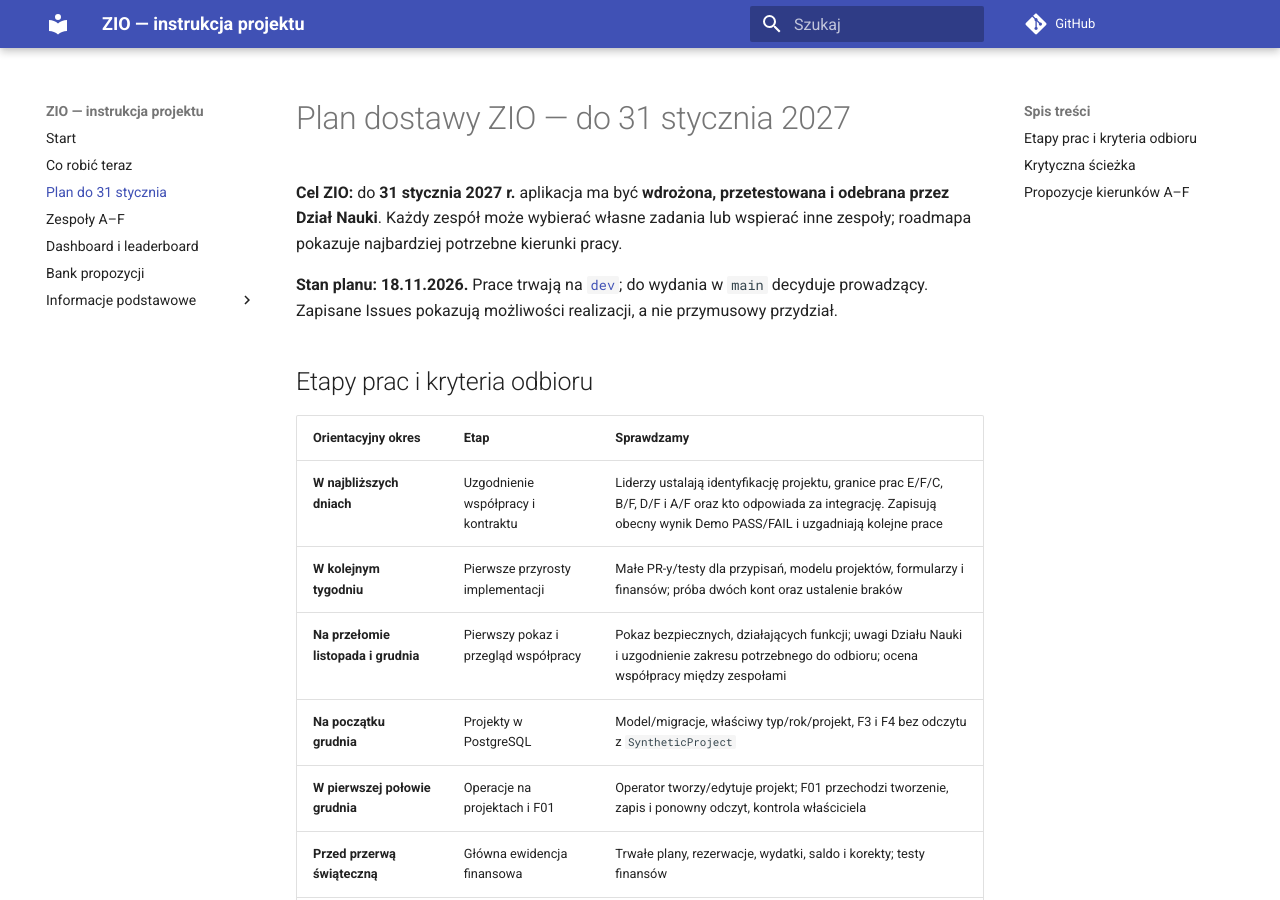
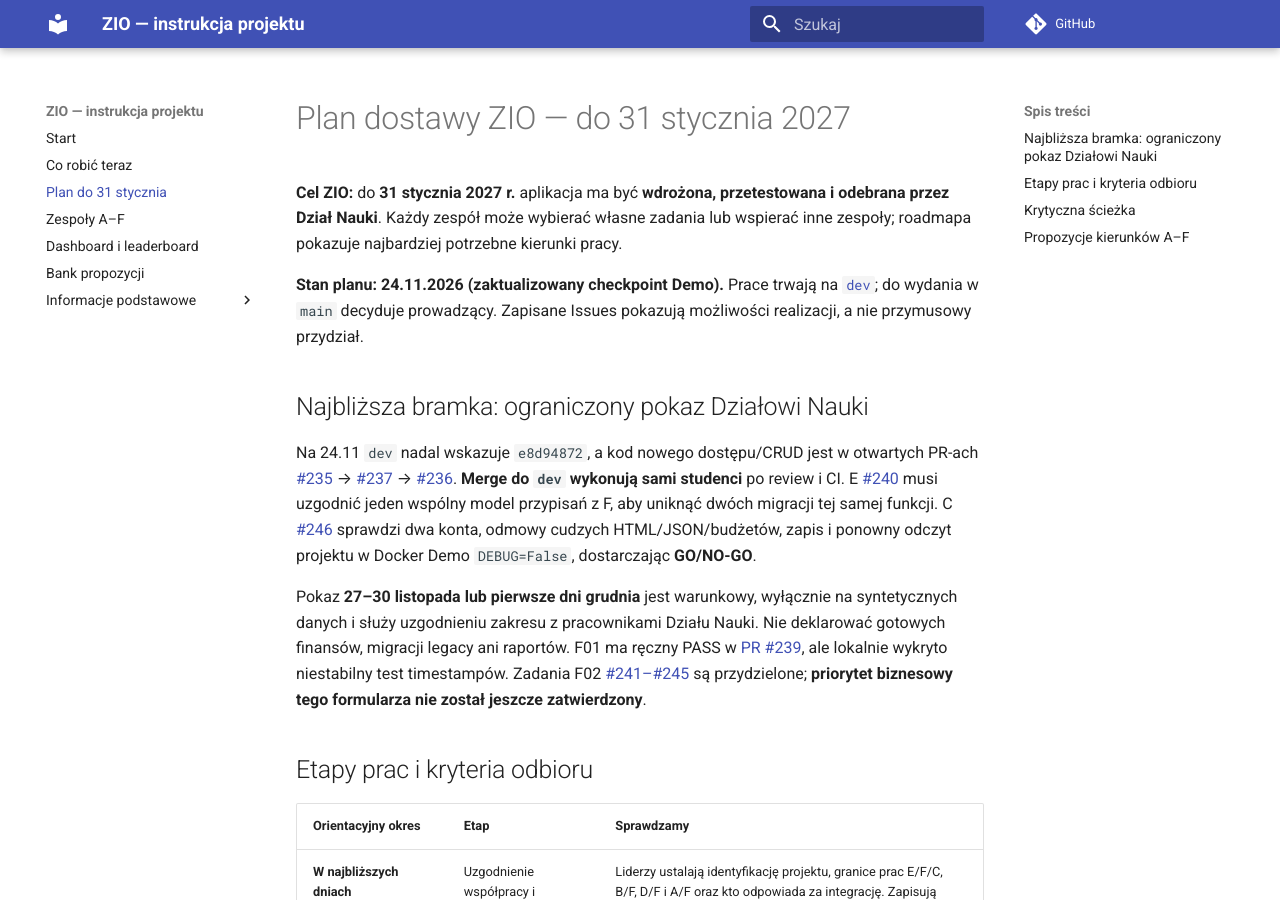
Before and after one commit to zio-wi-pb-mc/pb-science-office-manual, an MkDocs documentation site: the page built from manual/23-plan-do-31-stycznia.md, in a window 1280 px wide and 900 px high. Built offline with MkDocs 1.6.1 and Material for MkDocs 9.7.7, drawn with Linux system fonts in a browser that asks for light colours; comment, search, counter and statistics services are not loaded.

Commit message:
docs(zio): add Nov 24 go-no-go gate to January delivery plan

```diff
--- a/manual/23-plan-do-31-stycznia.md
+++ b/manual/23-plan-do-31-stycznia.md
@@ -2,7 +2,13 @@
 
 **Cel ZIO:** do **31 stycznia 2027 r.** aplikacja ma być **wdrożona, przetestowana i odebrana przez Dział Nauki**. Każdy zespół może wybierać własne zadania lub wspierać inne zespoły; roadmapa pokazuje najbardziej potrzebne kierunki pracy.
 
-**Stan planu: 18.11.2026.** Prace trwają na [`dev`](https://github.com/zio-wi-pb-mc/pb-science-office/tree/dev); do wydania w `main` decyduje prowadzący. Zapisane Issues pokazują możliwości realizacji, a nie przymusowy przydział.
+**Stan planu: 24.11.2026 (zaktualizowany checkpoint Demo).** Prace trwają na [`dev`](https://github.com/zio-wi-pb-mc/pb-science-office/tree/dev); do wydania w `main` decyduje prowadzący. Zapisane Issues pokazują możliwości realizacji, a nie przymusowy przydział.
+
+## Najbliższa bramka: ograniczony pokaz Działowi Nauki
+
+Na 24.11 `dev` nadal wskazuje `e8d94872`, a kod nowego dostępu/CRUD jest w otwartych PR-ach [#235](https://github.com/zio-wi-pb-mc/pb-science-office/pull/235) → [#237](https://github.com/zio-wi-pb-mc/pb-science-office/pull/237) → [#236](https://github.com/zio-wi-pb-mc/pb-science-office/pull/236). **Merge do `dev` wykonują sami studenci** po review i CI. E [#240](https://github.com/zio-wi-pb-mc/pb-science-office/pull/240) musi uzgodnić jeden wspólny model przypisań z F, aby uniknąć dwóch migracji tej samej funkcji. C [#246](https://github.com/zio-wi-pb-mc/pb-science-office/issues/246) sprawdzi dwa konta, odmowy cudzych HTML/JSON/budżetów, zapis i ponowny odczyt projektu w Docker Demo `DEBUG=False`, dostarczając **GO/NO-GO**.
+
+Pokaz **27–30 listopada lub pierwsze dni grudnia** jest warunkowy, wyłącznie na syntetycznych danych i służy uzgodnieniu zakresu z pracownikami Działu Nauki. Nie deklarować gotowych finansów, migracji legacy ani raportów. F01 ma ręczny PASS w [PR #239](https://github.com/zio-wi-pb-mc/pb-science-office/pull/239), ale lokalnie wykryto niestabilny test timestampów. Zadania F02 [#241–#245](https://github.com/zio-wi-pb-mc/pb-science-office/issues/241) są przydzielone; **priorytet biznesowy tego formularza nie został jeszcze zatwierdzony**.
 
 ## Etapy prac i kryteria odbioru
 
```
